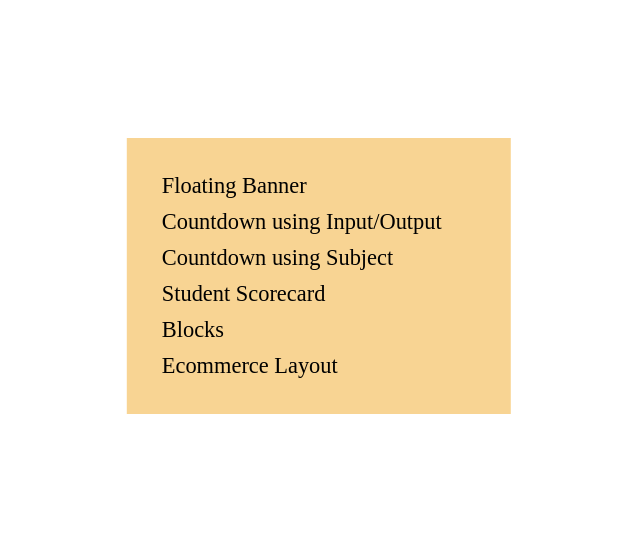
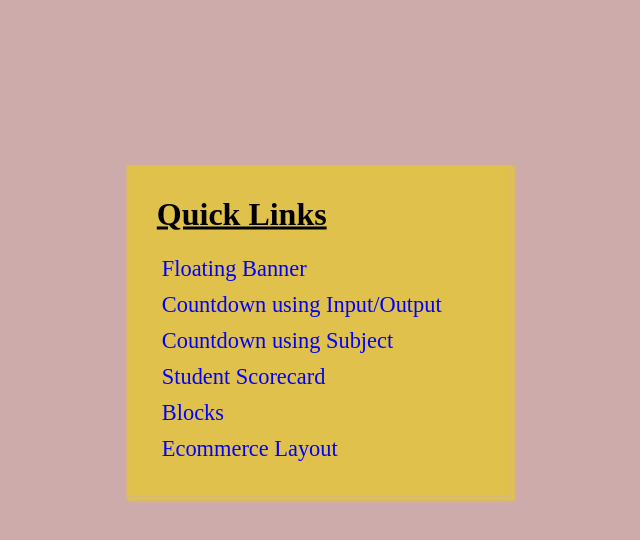
Before and after one commit to SurabhiPal0892/AngularDemo, an Angular app: page / in a window 1280 px wide. Shown: the top 540 px of the page, without its empty margins (334-974 px from the left). Built offline with nearby package versions, Linux system fonts and the light colour scheme.

Commit message:
2 files modified

```diff
--- a/src/app/home/home.component.css
+++ b/src/app/home/home.component.css
@@ -1,8 +1,15 @@
 .container {
   width: 30%;
   transform: translate(120%, 50%);
-  background-color: rgba(245, 195, 102, 0.705);
+  background-color: rgba(230, 202, 44, 0.74);
+  box-shadow: 2px 2px 2px 2px rgba(230, 202, 44, 0.74);
   padding: 30px;
+}
+
+.outer {
+  background-color: rgb(206, 171, 171);
+  width: 100%;
+  height: -webkit-fill-available;
 }
 
 ul {
@@ -14,8 +21,14 @@ li {
   padding: 5px;
   font-size: 140%;
   width: 100%;
+  color: blue;
 }
 
 li:hover {
-  box-shadow: 1px 1px 1px 1px #ccc;
+  font-size: 150%;
+  cursor: pointer;
 }
+
+.quick-links {
+  text-decoration: underline;
+}
--- a/src/app/home/home.component.html
+++ b/src/app/home/home.component.html
@@ -1,4 +1,7 @@
+<div class="outer">
   <div class="container">
+    <h1 class="quick-links">Quick Links</h1>
+    <br>
     <ul>
       <li [routerLink]="['/banner']">Floating Banner</li>
       <li [routerLink]="['/timer']">Countdown using Input/Output</li>
@@ -8,3 +11,4 @@
       <li [routerLink]="['/ecommerce']">Ecommerce Layout</li>
     </ul>
   </div>
+</div>
```
Lines whose indentation alone changed are shown as unchanged.
